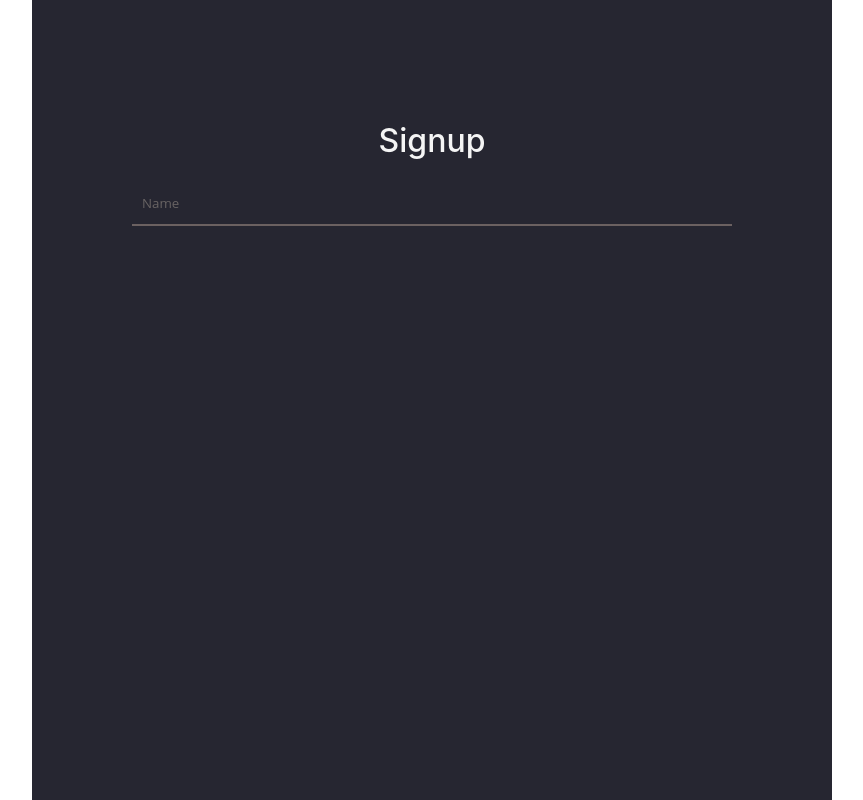
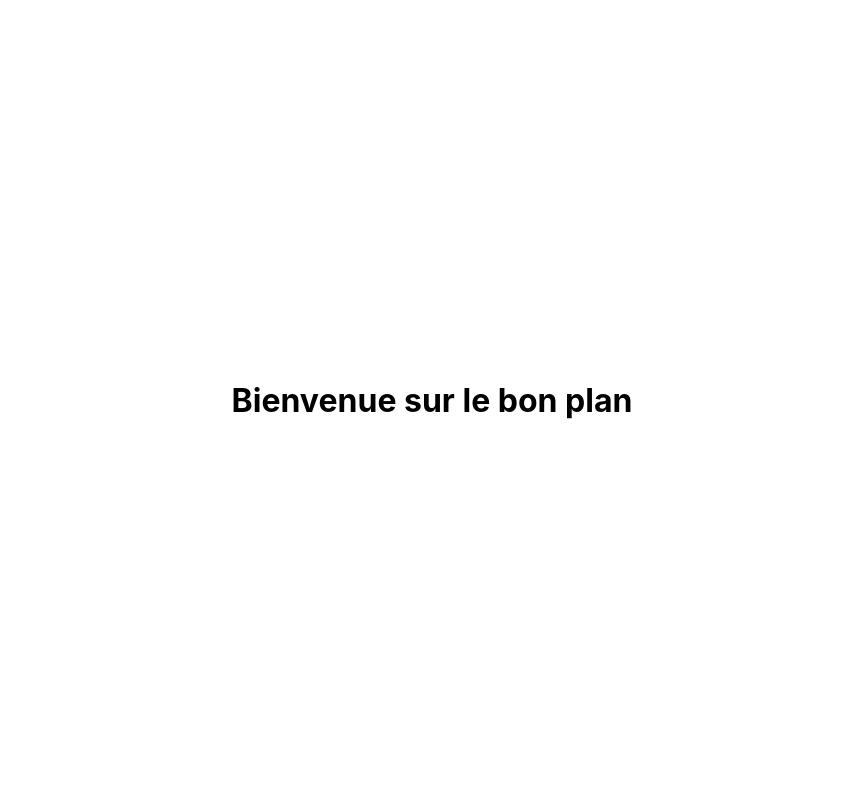
Before and after one commit to EverFJ/lebonplan, a React (Create React App) app in the folder front/: page / in a window 1280 px wide. Shown: the whole page, without its empty margins (208-1071 px from the left). Built offline with nearby package versions, Linux system fonts and the light colour scheme.

Commit message:
review app.js

```diff
--- a/front/src/App.js
+++ b/front/src/App.js
@@ -1,5 +1,8 @@
-import logo from "./logo.svg";
+// Librarys
+import React, { Component } from "react";
 import "./App.css";
+
+// Componants
 import Home from "./components/Home";
 import Login from "./components/Login";
 import Admin from "./components/Admin";
@@ -7,22 +10,12 @@ import Profil from "./components/Profil";
 import Signup from "./components/Signup";
 import Error404 from "./components/Error404";
 
-function App() {
-  return (
-    <div className="App">
-      <div className="registerconteiner">
-        <h1 className="Signup">Signup</h1>
-        <form className="Signup-register">
-        <input
-          className="TextInput"
-          type="text"
-          name="name"
-          placeholder="Name"
-        />
-      </form>
+export default class App extends Component {
+  render() {
+    return (
+      <div className="App">
+        <h1>Bienvenue sur le bon plan</h1>
       </div>
-    </div>
-  );
+    );
+  }
 }
-
-export default App;
```
